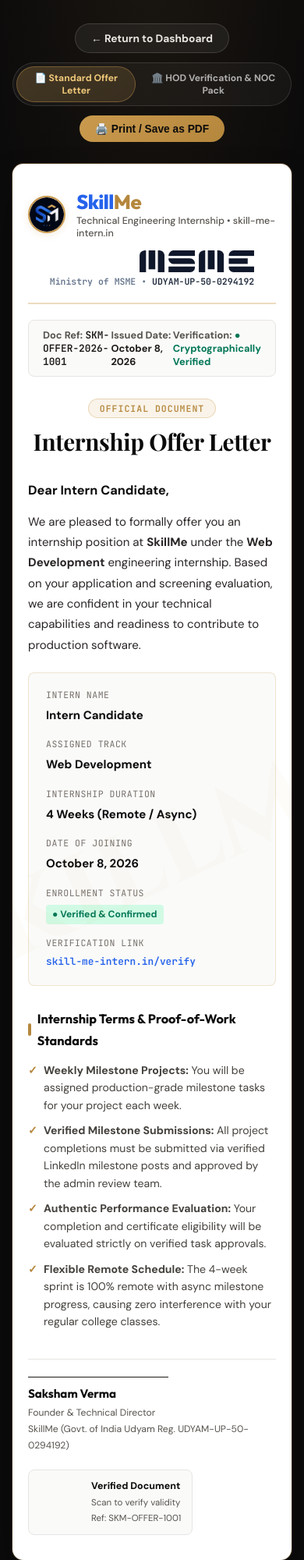
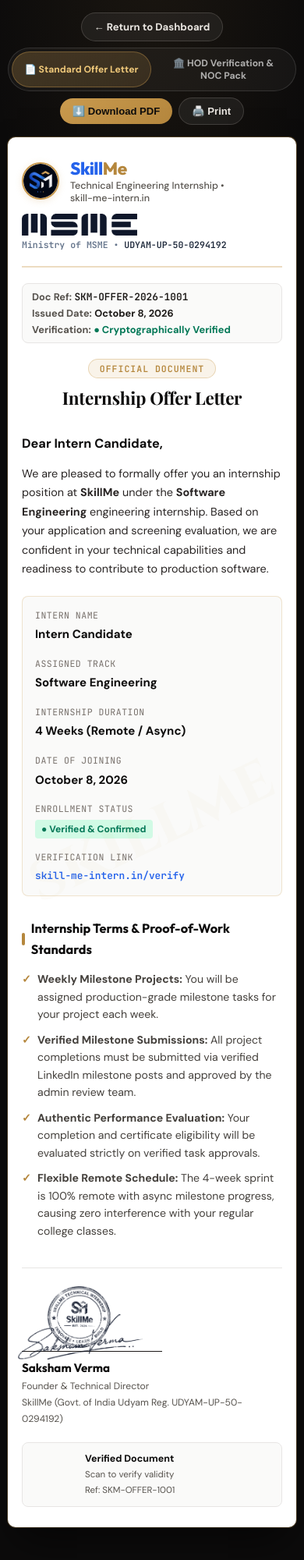
Before and after one commit to sakshamvermaa124-dotcom/skill-me, a website: page offer.html in a window 390 px wide. Shown: the top 2000 px of the page at 78% size. Drawn offline with nearby package versions, Linux system fonts and the light colour scheme; a script that the page names is missing; a web font is replaced by a local one.

Commit message:
Offer/HOD pack: mobile layout, signature and PDF download
- Move letterhead/ribbon inline styles to classes so mobile rules apply
- Compliance tables become stacked cards on small screens
- Add signature + seal to both letters
- Hydrate name/domain/college from the backend; domain labels
- Multi-page PDF download; print breaks between table rows

```diff
--- a/offer.html
+++ b/offer.html
@@ -27,6 +27,7 @@
 
   <!-- QR Code Generator -->
   <script src="https://cdn.jsdelivr.net/npm/qrious@4.0.2/dist/qrious.min.js"></script>
+  <script src="docs.js?v=1"></script>
 
   <style>
     :root {
@@ -168,10 +169,31 @@
     .letterhead {
       display: flex;
       justify-content: space-between;
-      align-items: flex-start;
+      align-items: center;
       border-bottom: 2px solid var(--border-color);
-      padding-bottom: 22px;
+      padding-bottom: 20px;
+      margin-bottom: 20px;
+    }
+
+    .msme-header-box {
+      display: flex;
+      flex-direction: column;
+      align-items: flex-end;
+      gap: 4px;
+    }
+
+    .doc-meta-ribbon {
+      display: flex;
+      justify-content: space-between;
+      align-items: center;
+      gap: 12px;
+      background: #fafaf9;
+      border: 1px solid #e7e5e4;
+      border-radius: 8px;
+      padding: 10px 18px;
       margin-bottom: 28px;
+      font-size: 0.8rem;
+      color: #57534e;
     }
 
     .brand-group {
@@ -406,6 +428,21 @@
       flex-direction: column;
     }
 
+    /* Real alpha channel, so it never shows as a box on screen, in print or in the PDF. */
+    .sig-img {
+      display: block;
+      height: 96px;
+      width: auto;
+      max-width: 100%;
+      align-self: flex-start;
+      object-fit: contain;
+      margin: 0 0 -12px -6px;
+      position: relative;
+      z-index: 1;
+      pointer-events: none;
+      user-select: none;
+    }
+
     .sig-line {
       width: 180px;
       height: 1px;
@@ -482,9 +519,25 @@
         padding: 0 !important;
         margin: 0 auto !important;
         border: none !important;
-        page-break-after: avoid;
+      }
+      .compliance-table tr, .terms-list li, .signature-row, .details-table {
+        break-inside: avoid;
         page-break-inside: avoid;
       }
+      .section-head {
+        break-after: avoid;
+        page-break-after: avoid;
+      }
+      .compliance-table thead {
+        display: table-header-group;
+      }
+      /* Keep the one-page offer letter on one page now that it carries a signature. */
+      .letterhead { padding-bottom: 14px !important; margin-bottom: 14px !important; }
+      .doc-meta-ribbon { margin-bottom: 18px !important; }
+      .title-section { margin-bottom: 18px !important; }
+      .details-table { margin: 16px 0 18px !important; }
+      .signature-row { margin-top: 18px !important; padding-top: 12px !important; }
+      .sig-img { height: 80px !important; }
       .page-break {
         page-break-before: always;
         break-before: page;
@@ -493,13 +546,41 @@
     }
 
     @media (max-width: 640px) {
-      .offer-paper { padding: 32px 20px; }
-      .letterhead { flex-direction: column; gap: 14px; }
+      body { padding: 16px 10px 40px; }
+      .actions-bar { gap: 8px; margin-bottom: 16px; }
+      .btn-action { padding: 9px 16px; font-size: 0.82rem; }
+      .offer-paper { padding: 26px 18px; border-radius: 10px; }
+      .watermark { font-size: 4.5rem; }
+      .letterhead { flex-direction: column; gap: 12px; align-items: flex-start; }
+      .brand-title { font-size: 1.4rem; }
+      .msme-header-box { align-items: flex-start; }
+      .doc-meta-ribbon { flex-direction: column; align-items: flex-start; gap: 4px; padding: 8px 12px; margin-bottom: 20px; }
+      .doc-meta-ribbon > div { overflow-wrap: anywhere; }
       .doc-meta { text-align: left; }
-      .details-table { grid-template-columns: 1fr; }
-      .signature-row { flex-direction: column; gap: 20px; align-items: flex-start; }
-      .doc-switcher { width: 100%; justify-content: center; }
-      .doc-tab-btn { padding: 6px 12px; font-size: 0.76rem; }
+      .doc-title { font-size: 1.4rem !important; }
+      .body-content { font-size: 0.9rem; line-height: 1.7; }
+      .details-table { grid-template-columns: 1fr; padding: 14px 16px; }
+      .signature-row { flex-direction: column; gap: 20px; align-items: stretch; }
+      .qr-box { width: 100%; }
+      .qr-info { min-width: 0; overflow-wrap: anywhere; }
+      .doc-switcher { width: 100%; }
+      .doc-tab-btn { flex: 1 1 0; justify-content: center; text-align: center; padding: 7px 10px; font-size: 0.76rem; }
+      /* Tables → stacked cards; labels come from data-label (filled in from the <th>s). */
+      .compliance-table, .compliance-table tbody, .compliance-table tr, .compliance-table td { display: block; width: 100% !important; }
+      .compliance-table thead { display: none; }
+      .compliance-table tr { border: 1px solid #e7e5e4; border-radius: 8px; margin-bottom: 10px; overflow: hidden; }
+      .compliance-table td { border: none; border-top: 1px solid #f0efee; padding: 8px 12px; }
+      .compliance-table td:first-child { border-top: none; background: #f5f5f4 !important; }
+      .compliance-table td[data-label]:not(:first-child)::before {
+        content: attr(data-label);
+        display: block;
+        font-family: 'JetBrains Mono', monospace;
+        font-size: 0.66rem;
+        text-transform: uppercase;
+        letter-spacing: 0.5px;
+        color: #78716c;
+        margin-bottom: 2px;
+      }
     }
   </style>
 </head>
@@ -518,26 +599,27 @@
       </button>
     </div>
 
-    <button class="btn-action btn-primary" onclick="window.print()">
-      🖨️ Print / Save as PDF
+    <button class="btn-action btn-primary" id="btn-download-pdf" onclick="downloadOffer(this)">
+      ⬇️ Download PDF
     </button>
+    <button class="btn-action" onclick="window.print()">🖨️ Print</button>
   </div>
 
   <!-- Main Document Container -->
-  <div class="offer-paper">
+  <div class="offer-paper" id="offer-document">
     <div class="watermark">SKILLME</div>
 
     <!-- Letterhead -->
-    <div class="letterhead" style="display: flex; justify-content: space-between; align-items: center; border-bottom: 2px solid var(--border-color); padding-bottom: 20px; margin-bottom: 20px;">
+    <div class="letterhead">
       <div class="brand-group">
         <img width="48" height="48" src="assets/logo.webp" alt="SkillMe Logo" class="brand-logo-img" onerror="this.onerror=null; this.style.display='none'; this.nextElementSibling.style.display='inline-flex';" style="width: 48px !important; height: 48px !important; max-width: 48px !important; max-height: 48px !important; object-fit: cover !important; border-radius: 50% !important;">
         <div style="display:none; width:48px; height:48px; border-radius:50%; background:#0c0b0b; border:2px solid #c99a4e; align-items:center; justify-content:center; color:#2563eb; font-weight:800; font-size:1.2rem;" class="brand-logo-fallback">SM</div>
         <div>
           <div class="brand-title"><span class="brand-skill">Skill</span><span class="brand-me">Me</span></div>
-          <div class="brand-sub">Technical Engineering Internship &bull; skill-me-intern.in</div>
+          <div class="brand-sub">Technical Engineering Internship &bull; <span style="white-space:nowrap;">skill-me-intern.in</span></div>
         </div>
       </div>
-      <div class="msme-header-box" style="display: flex; flex-direction: column; align-items: flex-end; gap: 4px;">
+      <div class="msme-header-box">
         <img src="assets/msme_logo.png" alt="MSME Govt. of India" style="height: 28px; width: auto; object-fit: contain;" />
         <div style="font-size: 0.72rem; color: #64748b; font-family: 'JetBrains Mono', monospace; font-weight: 600;">
           Ministry of MSME &bull; <strong style="color: #1e293b;">UDYAM-UP-50-0294192</strong>
@@ -546,7 +628,7 @@
     </div>
 
     <!-- Official Document Metadata Ribbon -->
-    <div class="doc-meta-ribbon" style="display: flex; justify-content: space-between; align-items: center; background: #fafaf9; border: 1px solid #e7e5e4; border-radius: 8px; padding: 10px 18px; margin-bottom: 28px; font-size: 0.8rem; color: #57534e;">
+    <div class="doc-meta-ribbon">
       <div><strong>Doc Ref:</strong> <span id="doc-ref-id" style="font-family:'JetBrains Mono',monospace; color:#1c1917; font-weight:700;">SKM-OFFER-2026-0812</span></div>
       <div><strong>Issued Date:</strong> <span id="doc-date-val" style="color:#1c1917; font-weight:600;">August 16, 2026</span></div>
       <div><strong>Verification:</strong> <span style="color:#047857; font-weight:700;">● Cryptographically Verified</span></div>
@@ -609,6 +691,8 @@
         <!-- Signatures & QR -->
         <div class="signature-row">
           <div class="sig-block">
+            <img src="assets/signature-transparent.png" alt="Signature of Saksham Verma" class="sig-img"
+                 width="720" height="427" onerror="this.style.display='none';">
             <div class="sig-line"></div>
             <div class="sig-name">Saksham Verma</div>
             <div class="sig-title">Founder &amp; Technical Director</div>
@@ -742,6 +826,8 @@
         <!-- Signatures & Live QR -->
         <div class="signature-row">
           <div class="sig-block">
+            <img src="assets/signature-transparent.png" alt="Signature of Saksham Verma" class="sig-img"
+                 width="720" height="427" onerror="this.style.display='none';">
             <div class="sig-line"></div>
             <div class="sig-name">Saksham Verma</div>
             <div class="sig-title">Founder &amp; Technical Director</div>
@@ -767,10 +853,11 @@
     // Extract query parameters
     const urlParams = new URLSearchParams(window.location.search);
     let studentName = urlParams.get('name') || localStorage.getItem('student_name') || "";
-    let domainName  = urlParams.get('domain') || localStorage.getItem('student_domain') || "Web Development";
+    let domainName  = urlParams.get('domain') || localStorage.getItem('student_domain') || "";
     let studentId   = urlParams.get('student_id') || urlParams.get('id') || "1001";
     let collegeName = urlParams.get('college') || localStorage.getItem('student_college') || "";
     const initialView = urlParams.get('view') === 'hod' ? 'hod' : 'offer';
+    let currentView = initialView;
 
     const formattedDate = new Date().toLocaleDateString('en-US', { month: 'long', day: 'numeric', year: 'numeric' });
     let qrOfferInstance = null;
@@ -778,9 +865,9 @@
 
     function renderDocumentData() {
       const displayName = studentName || "Intern Candidate";
-      const displayDomain = domainName || "Web Development";
+      const displayDomain = SkillMeDocs.domainLabel(domainName, "Software Engineering");
       const displayCollege = collegeName || "Department of Computer Science & Engineering";
-      const docRef = `SKM-${initialView === 'hod' ? 'NOC' : 'OFFER'}-2026-${String(studentId).padStart(4, '0')}`;
+      const docRef = `SKM-${currentView === 'hod' ? 'NOC' : 'OFFER'}-2026-${String(studentId).padStart(4, '0')}`;
 
       // Populate DOM
       document.querySelectorAll('.student-name-text').forEach(el => el.textContent = displayName);
@@ -829,7 +916,7 @@
         });
       }
 
-      if (initialView === 'hod') {
+      if (currentView === 'hod') {
         document.title = `HOD Verification & College NOC Compliance Pack — ${displayName} — SkillMe`;
       } else {
         document.title = `Official Internship Offer Letter — ${displayName} — SkillMe`;
@@ -839,8 +926,16 @@
     // Initial render
     renderDocumentData();
 
-    // If studentName was not in URL but studentId is present, attempt API hydration
-    if (!urlParams.get('name') && studentId && studentId !== '1001') {
+    // Mobile: stacked table cards read their labels from the column headers.
+    document.querySelectorAll('.compliance-table').forEach(table => {
+      const heads = [...table.querySelectorAll('thead th')].map(th => th.textContent.trim());
+      table.querySelectorAll('tbody tr').forEach(tr => {
+        [...tr.children].forEach((td, i) => { if (heads[i]) td.setAttribute('data-label', heads[i]); });
+      });
+    });
+
+    // Hydrate from the backend whenever we know the student — DB values win over the URL.
+    if (studentId && studentId !== '1001') {
       const API = window.SKILLME_API || '';
       fetch(`${API}/api/students/progress/id/${encodeURIComponent(studentId)}`)
         .then(res => res.ok ? res.json() : null)
@@ -864,6 +959,7 @@
       const docRefEl = document.getElementById('doc-ref-id');
       const displayName = studentName || "Intern Candidate";
 
+      currentView = view;
       if (view === 'hod') {
         offerView.classList.remove('active');
         hodView.classList.add('active');
@@ -885,6 +981,19 @@
     if (initialView === 'hod') {
       switchDocument('hod');
     }
+
+    function downloadOffer(btn) {
+      const who = SkillMeDocs.safeFilePart(studentName || 'Intern');
+      const kind = currentView === 'hod' ? 'HOD-Verification-Pack' : 'Offer-Letter';
+      return SkillMeDocs.downloadPDF(document.getElementById('offer-document'), {
+        button: btn,
+        filename: `SkillMe-${kind}-${who}.pdf`,
+        orientation: 'portrait',
+        width: 860,
+        margin: 10,
+        breakAvoid: 'p, li, tr, thead, .section-head, .signature-row, .details-table, .title-section, .letterhead, .doc-meta-ribbon',
+      });
+    }
   </script>
 
 </body>
```
